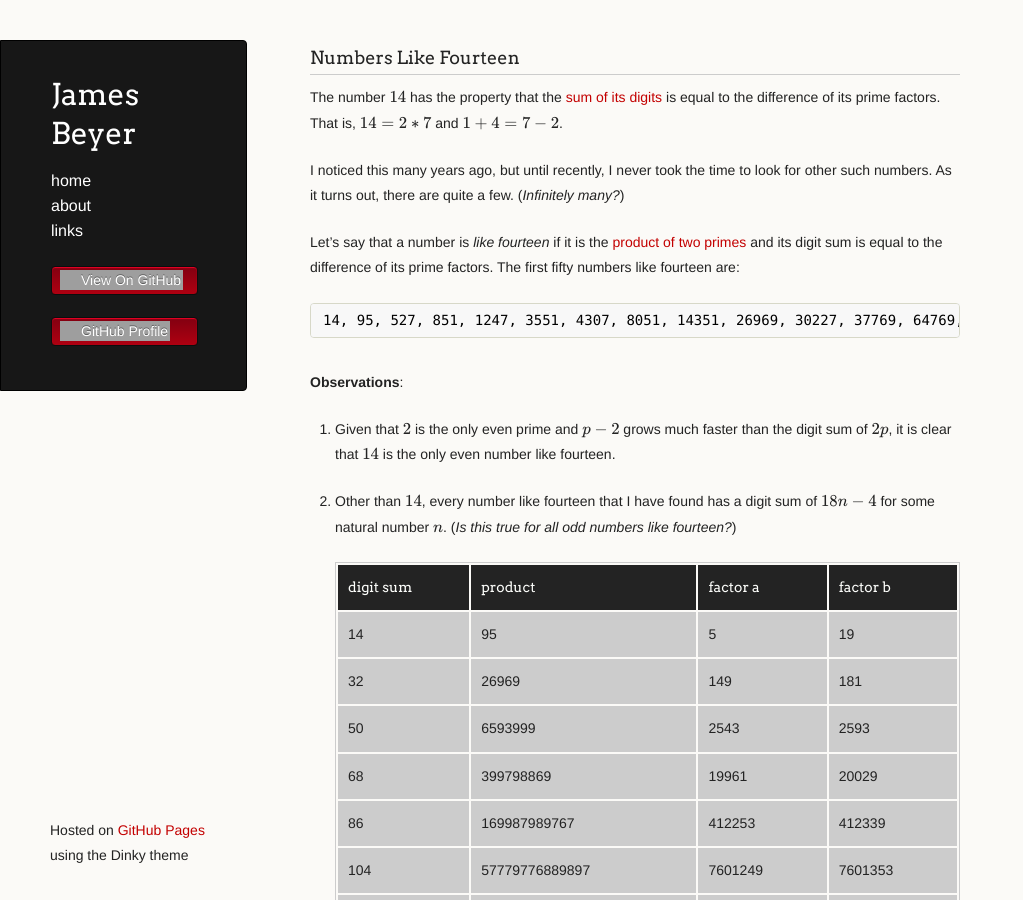
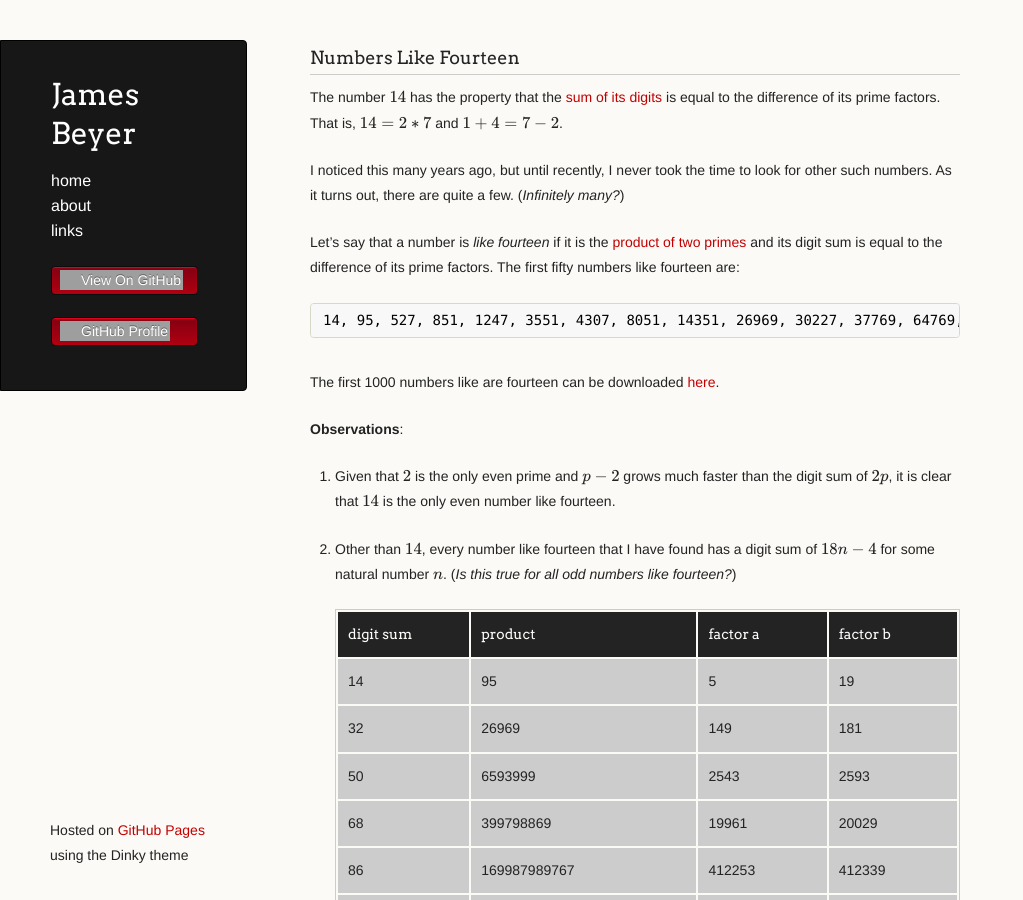
Before and after one commit to jebeyer/jebeyer.github.io, a Jekyll site: the page built from nlfourteen.md, in a window 1280 px wide and 900 px high. Shown: the whole window, without its empty margins (0-1023 px from the left). Built offline with Jekyll 4.4.1, drawn with Linux system fonts in a browser that asks for light colours; formulas are drawn with MathJax 3; a script that is not in the unit is left out; our own code applies the rules of GitHub Pages for plain Markdown files; grey boxes are pictures that could not be loaded.

Commit message:
add link to first1000.txt

````diff
--- a/nlfourteen.md
+++ b/nlfourteen.md
@@ -13,6 +13,8 @@ Let's say that a number is _like fourteen_ if it is the [product of two primes](
 ```
 14, 95, 527, 851, 1247, 3551, 4307, 8051, 14351, 26969, 30227, 37769, 64769, 87953, 152051, 163769, 199553, 202451, 256793, 275369, 341969, 455369, 1070969, 1095953, 1159673, 1232051, 1625369, 1702769, 2005007, 2081993, 2116769, 3674633, 4040051, 4397153, 4523873, 4600769, 4941473, 5075753, 5405369, 5630873, 6036593, 6593999, 7144673, 7305953, 7935233, 9941153, 9997619, 10304051, 10477913, 11390369
 ```
+
+The first 1000 numbers like are fourteen can be downloaded [here](./assets/first1000.txt).
 
 **Observations**:
 
````
